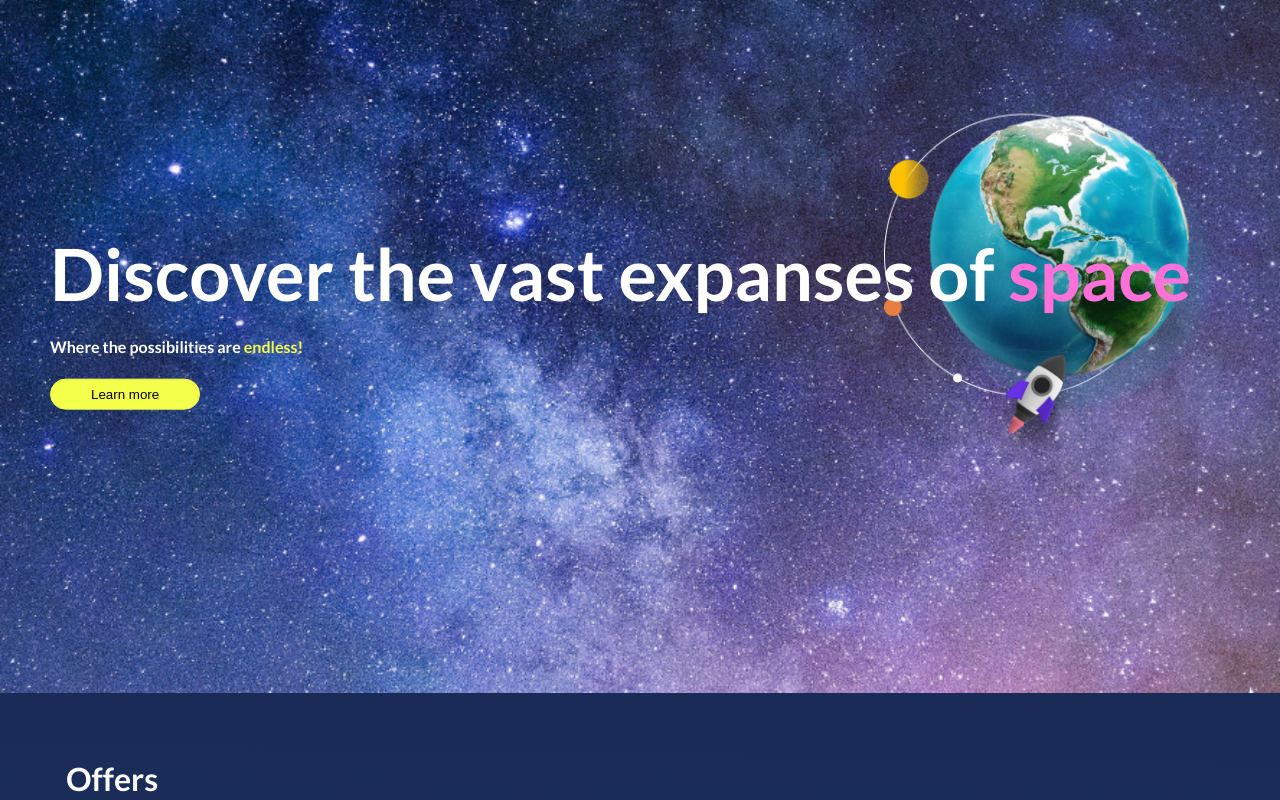
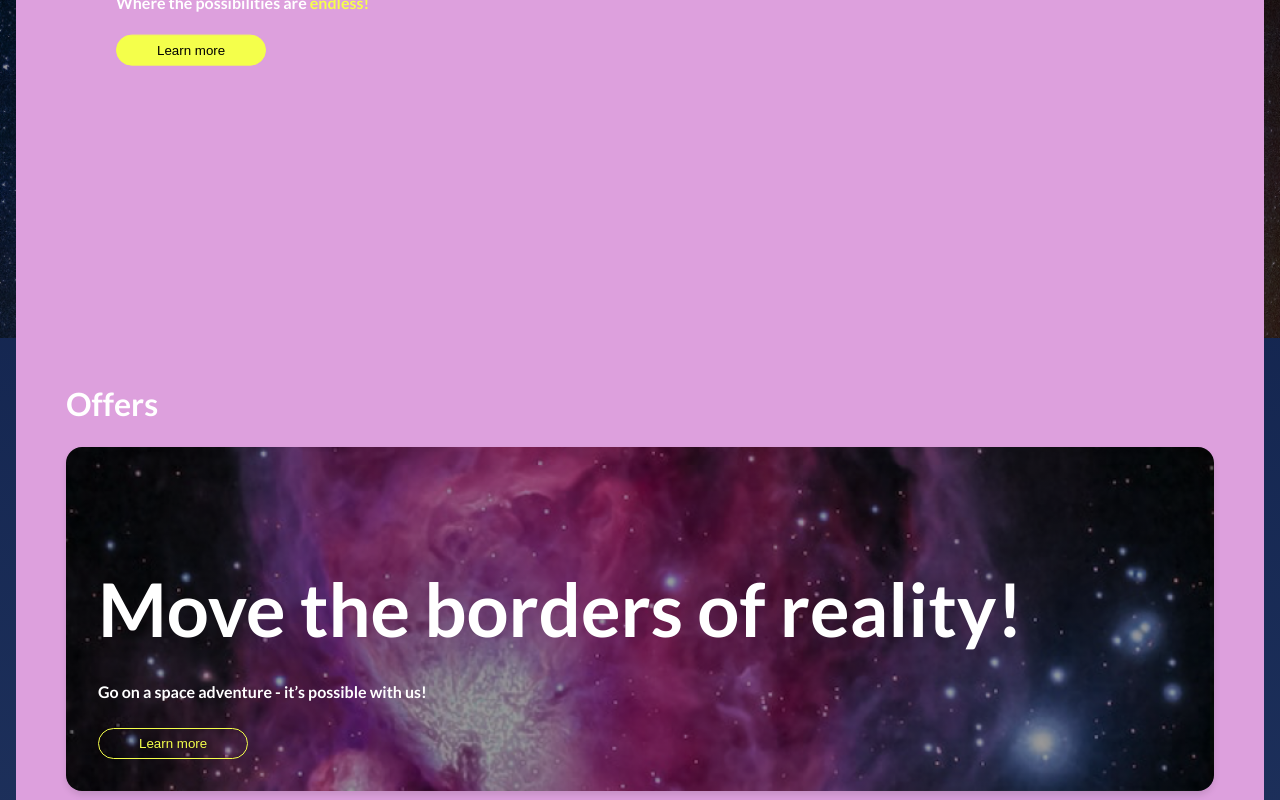
Before and after one commit to stepanencode/softswiss-cra-sass, a React (Create React App) app: page / in a window 1280 px wide. Shown: the part 220-1020 px from the top of the page. Built offline with nearby package versions, Linux system fonts and the light colour scheme; the HTML template or start-up script is replaced by a standard one.

Commit message:
FIX: backgrounds

```diff
--- a/src/App.js
+++ b/src/App.js
@@ -151,6 +151,7 @@ const App = () => {
       </header>
       <main className="main">
         <section className="hero">
+          <div className="container">
             <div className="hero__content">
               <h1 className="hero__title">
                 {extractLastWordForStyling(heroData.title, 'hero__highlight')}
@@ -159,6 +160,7 @@ const App = () => {
                 {extractLastWordForStyling(heroData.text, 'hero__emphasis')}
               </p>
               <button className="hero__button">Learn more</button>
+            </div>
           </div>
         </section>
         <section className="offers">
--- a/src/App.scss
+++ b/src/App.scss
@@ -110,25 +110,20 @@ $dreams-images: (
   width: $width;
   max-width: $max-width;
   margin: $margin;
+  // background-color: red;
 }
 
-@mixin background-layers(
-  $first-image,
-  $first-x,
-  $first-y,
-  $first-size,
-  $first-repeat,
-  $second-image,
-  $second-pos,
-  $second-size,
-  $second-repeat,
-  $background-color
+@mixin background-layer(
+  $image,
+  $position: center,
+  $size: cover,
+  $repeat: no-repeat,
+  $background-color: $highlight-color,
+  $overlay-color: rgba(0, 0, 0, 0.4)
 ) {
-  background: image-set($first-image) string.unquote($first-x)
-      string.unquote($first-y) / string.unquote($first-size)
-      string.unquote($first-repeat),
-    image-set($second-image) string.unquote($second-pos) /
-      string.unquote($second-size) string.unquote($second-repeat),
+  background: linear-gradient($overlay-color, $overlay-color),
+    image-set($image) string.unquote($position) / string.unquote($size)
+      string.unquote($repeat),
     $background-color;
 }
 
@@ -146,15 +141,6 @@ $dreams-images: (
     rgba($color1, $opacity1) $pos1,
     rgba($color2, $opacity2) $pos2
   );
-}
-
-@mixin background-image-set(
-  $image,
-  $position: center,
-  $size: cover,
-  $repeat: no-repeat
-) {
-  background: image-set($image) $position / $size $repeat;
 }
 
 @mixin menu-icon-active {
@@ -458,51 +444,18 @@ $dreams-images: (
 .hero {
   position: relative;
   width: 100%;
-  height: 100vh;
+  // height: 100vh;
   overflow: hidden;
   background-attachment: fixed;
 
-  @include background-layers(
-    $earth-images,
-    'center',
-    '-35%',
-    '300px',
-    'no-repeat',
-    $space-main-images,
-    'center',
-    'cover',
-    'no-repeat',
-    $highlight-color
-  );
+  @include background-layer($space-main-images);
 
   @include respond-to(md) {
-    @include background-layers(
-      $earth-images,
-      '115%',
-      'center',
-      '350px',
-      'no-repeat',
-      $space-main-images,
-      'center',
-      'cover',
-      'no-repeat',
-      $highlight-color
-    );
+    @include background-layer($space-main-images);
   }
 
   @include respond-to(lg) {
-    @include background-layers(
-      $earth-images,
-      '95%',
-      'center',
-      '350px',
-      'no-repeat',
-      $space-main-images,
-      'center',
-      'cover',
-      'no-repeat',
-      $highlight-color
-    );
+    @include background-layer($space-main-images);
   }
 
   &__content {
@@ -577,13 +530,14 @@ $dreams-images: (
 }
 
 .container {
-  padding: 0 50px;
+  padding: 20px 50px;
+  background-color: plum;
 
   @include container;
 }
 
 .offers {
-  padding: 2.5rem 0;
+  // padding: 2.5rem 0;
 
   &__title {
     margin-bottom: 1.5rem;
@@ -634,19 +588,19 @@ $dreams-images: (
     flex-direction: column;
 
     &--move {
-      @include background-image-set($move-images);
+      @include background-layer($move-images);
     }
 
     &--space {
-      @include background-image-set($space-images);
+      @include background-layer($space-images);
     }
 
     &--stars {
-      @include background-image-set($stars-images);
+      @include background-layer($stars-images);
     }
 
     &--dreams {
-      @include background-image-set($dreams-images);
+      @include background-layer($dreams-images);
     }
   }
 
@@ -774,18 +728,10 @@ $dreams-images: (
 
     @include respond-to(md) {
       font-size: $font-size-sm;
-
-      // &::after {
-      //   content: none;
-      // }
     }
 
     @include respond-to(lg) {
       font-size: $font-size-lg;
-
-      // &::after {
-      //   content: none;
-      // }
     }
   }
 }
```
Lines whose indentation alone changed are shown as unchanged.
